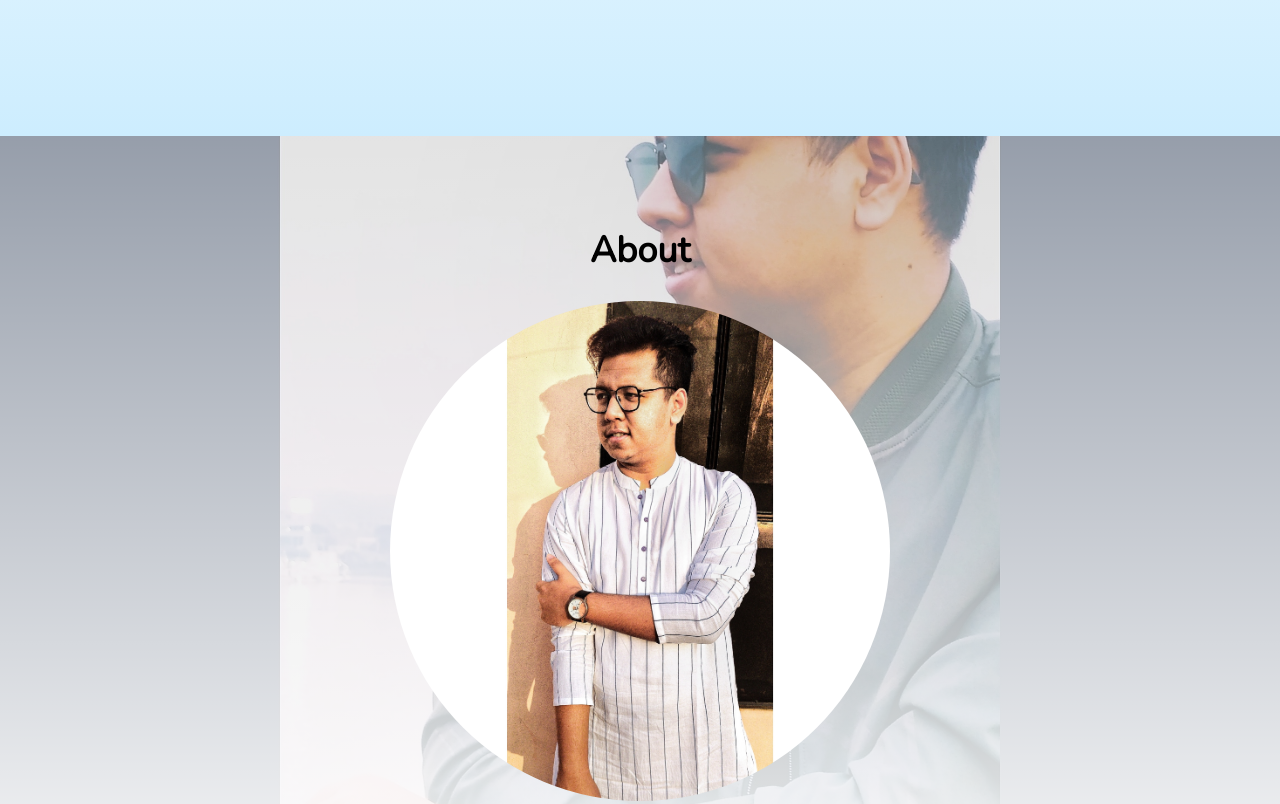
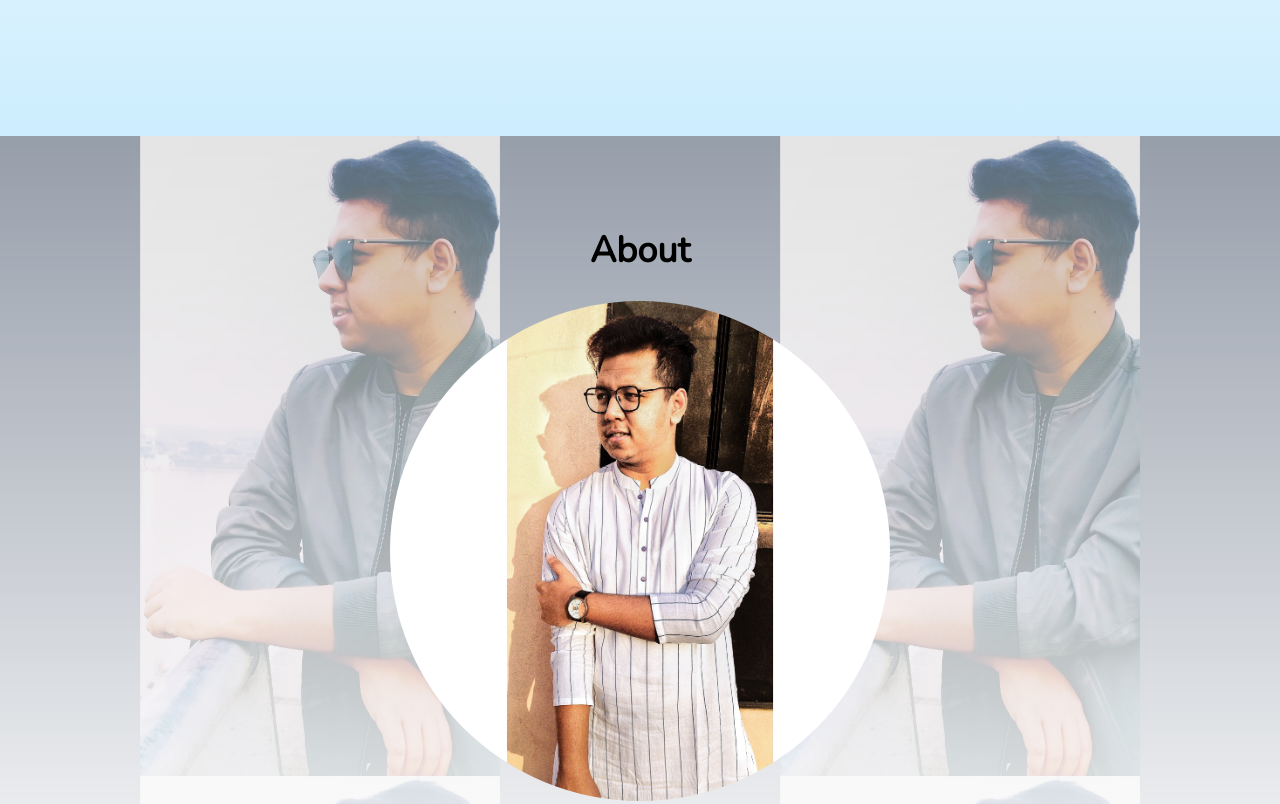
Before and after one commit to Rakik/Rakik-Portfolio, a plain HTML site: page index.html in a window 1280 px wide. Shown: the part 560-1364 px from the top of the page. Drawn offline with nearby package versions, Linux system fonts and the light colour scheme.

Commit message:
Update style.css

```diff
--- a/css/style.css
+++ b/css/style.css
@@ -69,13 +69,12 @@ header h1 span:hover {
 /* about me section */
 .about {
   background: linear-gradient(rgba(255, 255, 255, 0.3), rgba(255, 255, 255, 1)),
-    url("../images/kik.jpg")no-repeat center center fixed;
-  -webkit-background-size: cover;
-  -moz-background-size: cover;
-  -o-background-size: cover;
-  background-size: cover;
-  background-attachment: fixed;
-}
+    url("../images/kik.jpg");
+  -webkit-background-size: 50%;
+  -moz-background-size: 50%;
+  -o-background-size: 50%;
+  background-size: 50%;
+ }
 
 /* my skills section */
 .skills ul {
```
